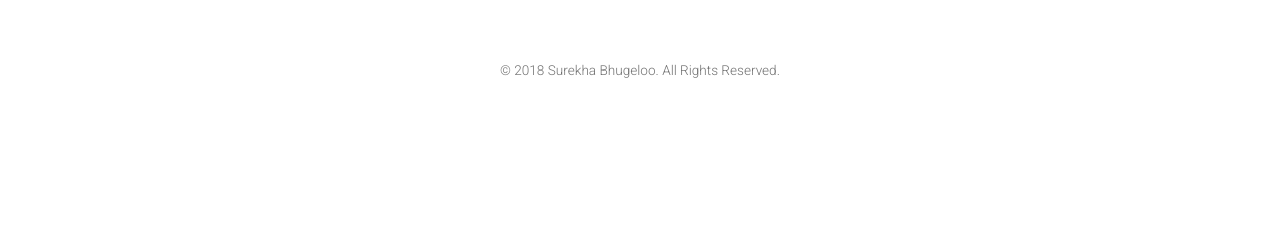
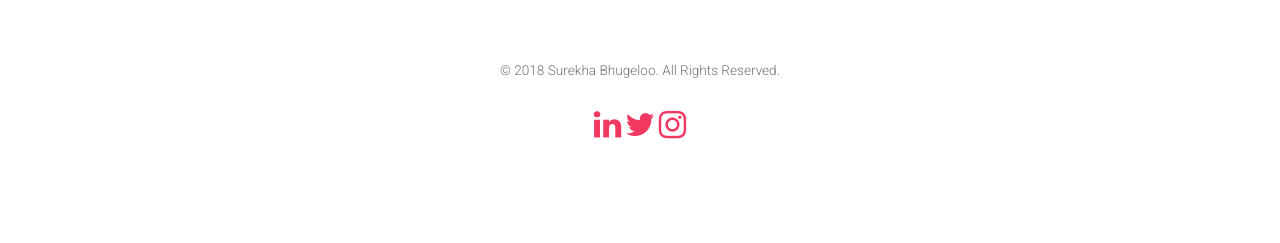
Before and after one commit to Surekha24/Surekha24.github.io, a Jekyll site: the page contact.html, which Jekyll copies as it is, in a window 1280 px wide. Shown: the part 2016-2259 px from the top of the page. Built offline with Jekyll 4.4.1, drawn with Linux system fonts in a browser that asks for light colours; nearby versions of some CDN libraries; some web fonts are replaced; library files that are not in the unit come from our copies.

Commit message:
Update contact.html

```diff
--- a/contact.html
+++ b/contact.html
@@ -146,9 +146,9 @@
 					<div class="col-md-8 col-md-offset-2 text-center">
 						<p><small>&copy; 2018 Surekha Bhugeloo. All Rights Reserved.</small></p>
 						<p class="fh5co-social-icons">
-							<a href="https://www.linkedin.com/in/surekhabhugeloo/" target="_blank"><i class="fa fa-linkedin-with-circle.jpg"></i></a>
-							<a href="https://twitter.com/SurekhaB_" target="_blank"><i class="fa fa-twitter-with-circle.jpg"></i></a>
-							<a href="https://www.instagram.com/surekha_bhugeloo/" target="_blank"><i class="fa fa-instagram-with-circle"></i></a>
+							<a href="https://www.linkedin.com/in/surekhabhugeloo/" target="_blank"><i class="fa fa-linkedin"></i></a>
+							<a href="https://twitter.com/SurekhaB_" target="_blank"><i class="fa fa-twitter"></i></a>
+							<a href="https://www.instagram.com/surekha_bhugeloo/" target="_blank"><i class="fa fa-instagram"></i></a>
 						</p>
 					</div>
 				</div>
```
